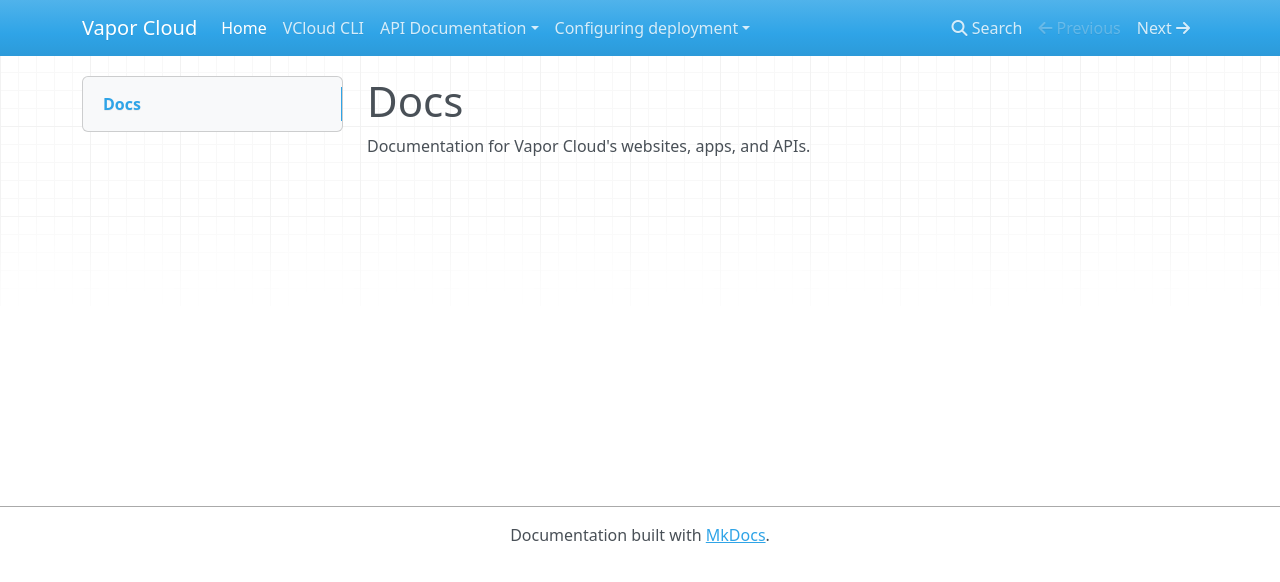
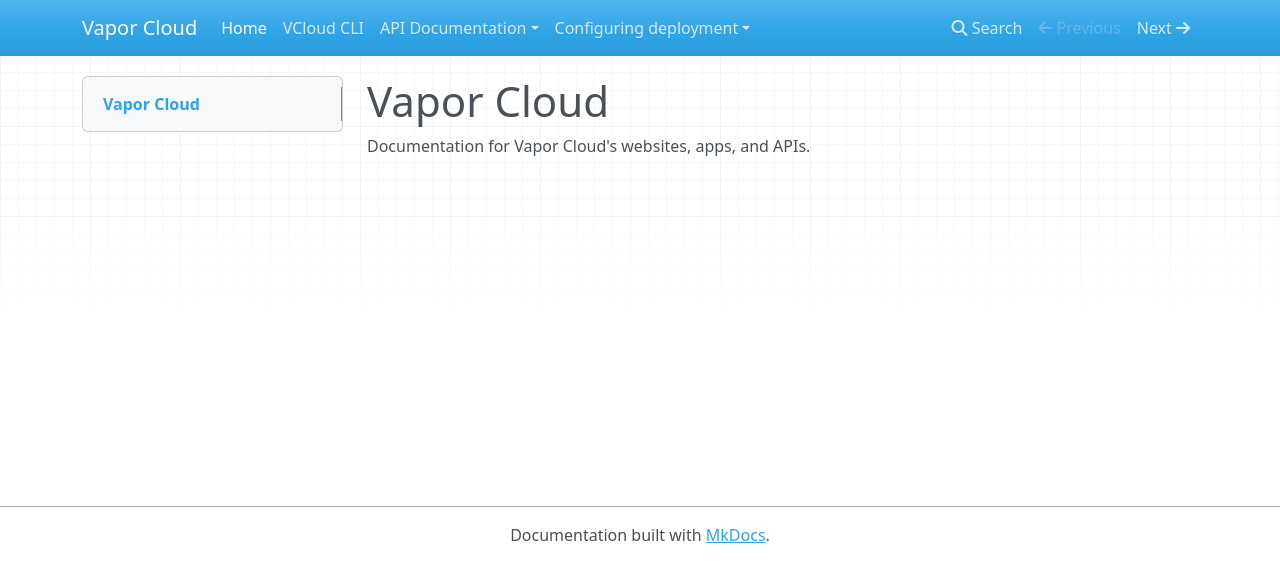
Before and after one commit to qutheory/cloud-documentation, an MkDocs documentation site: the page built from docs/index.md, in a window 1280 px wide. Shown: the top 582 px of the page. Built offline with MkDocs 1.6.1, drawn with Linux system fonts in a browser that asks for light colours; nearby versions of some CDN libraries; old or Windows-style settings are respelled for this version of MkDocs.

Commit message:
Updating index

```diff
--- a/docs/index.md
+++ b/docs/index.md
@@ -1,3 +1,3 @@
-# Docs
+# Vapor Cloud
 
 Documentation for Vapor Cloud's websites, apps, and APIs.
```
